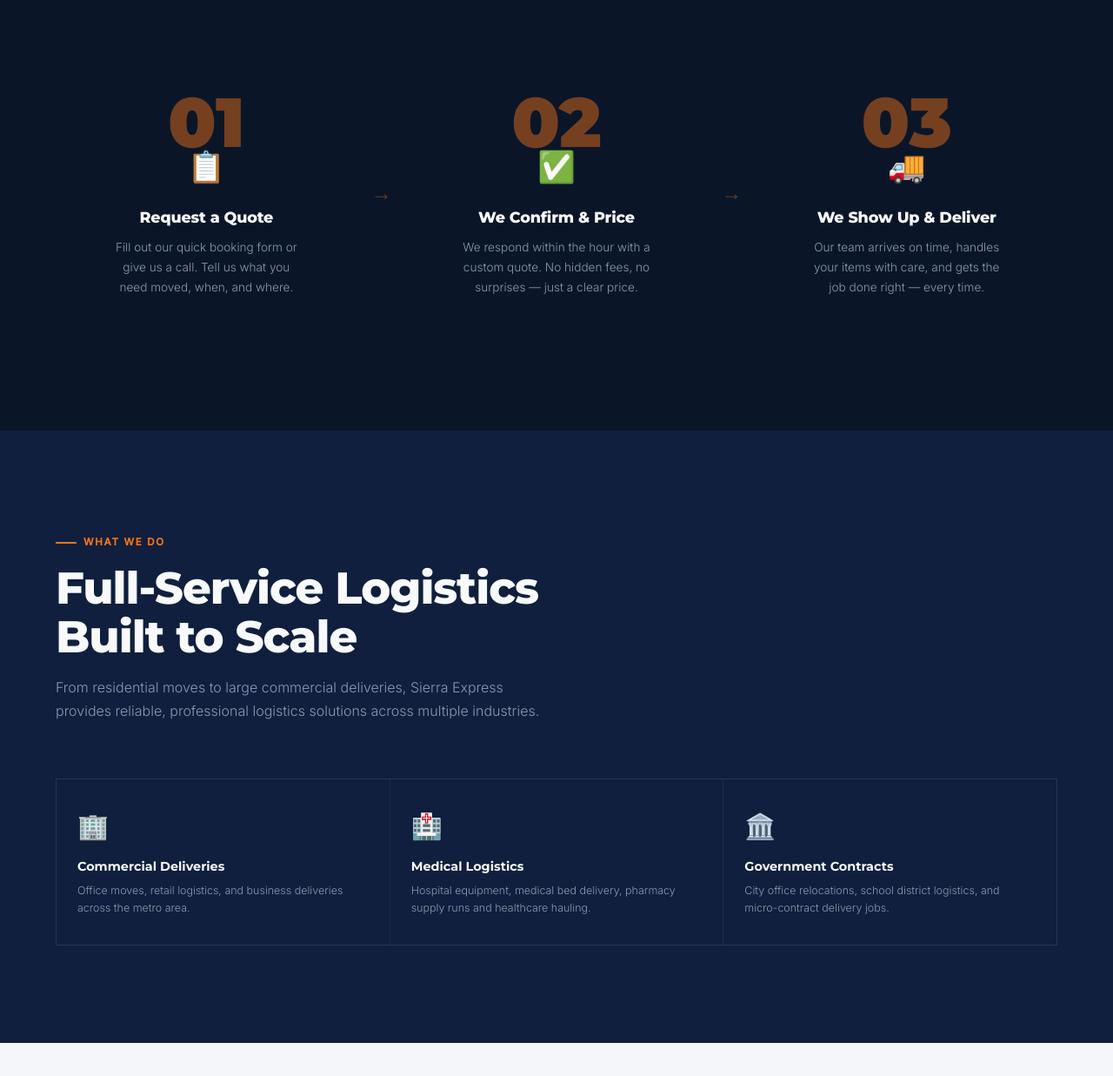
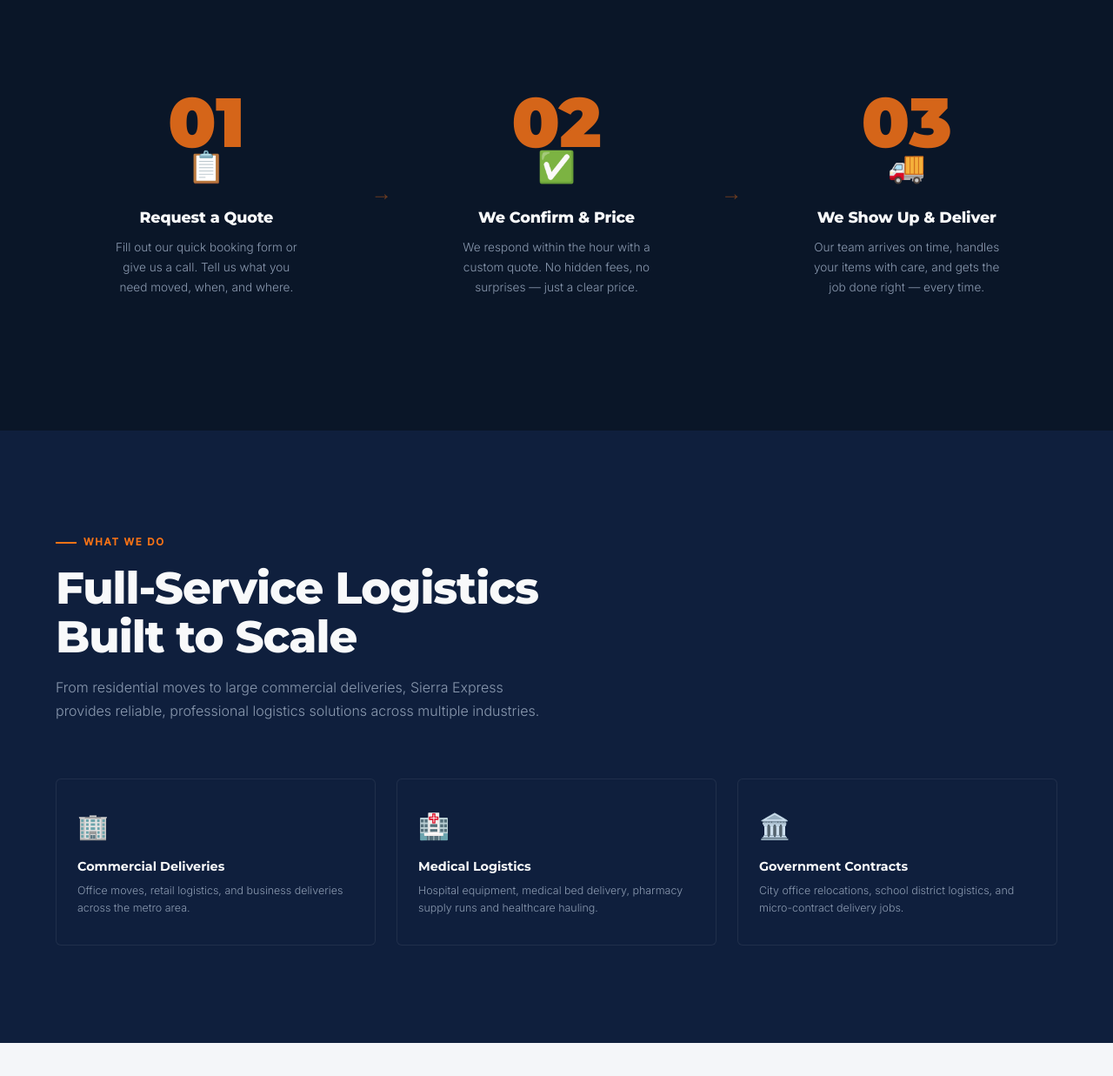
Before and after one commit to carmelldennis-beep/test-website, a website: page sierra-express/index.html in a window 1280 px wide. Shown: the part 1189-2426 px from the top of the page at 87% size. Drawn offline with nearby package versions, Linux system fonts and the light colour scheme.

Commit message:
Brighten step numbers and fix services grid gap

```diff
--- a/sierra-express/index.html
+++ b/sierra-express/index.html
@@ -264,14 +264,14 @@
   .services-grid {
     display: grid;
     grid-template-columns: repeat(3, 1fr);
-    gap: 1px;
-    background: rgba(255,255,255,0.05);
-    border: 1px solid rgba(255,255,255,0.05);
+    gap: 1.5rem;
     margin-top: 4rem;
   }
 
   .service-card {
     background: var(--navy2);
+    border: 1px solid rgba(255,255,255,0.07);
+    border-radius: 6px;
     padding: 2rem 1.5rem;
     position: relative;
     overflow: hidden;
@@ -578,7 +578,7 @@
     font-weight: 900;
     font-size: 5rem;
     line-height: 1;
-    color: rgba(249,115,22,0.45);
+    color: rgba(249,115,22,0.85);
     margin-bottom: -1rem;
   }
 
```
